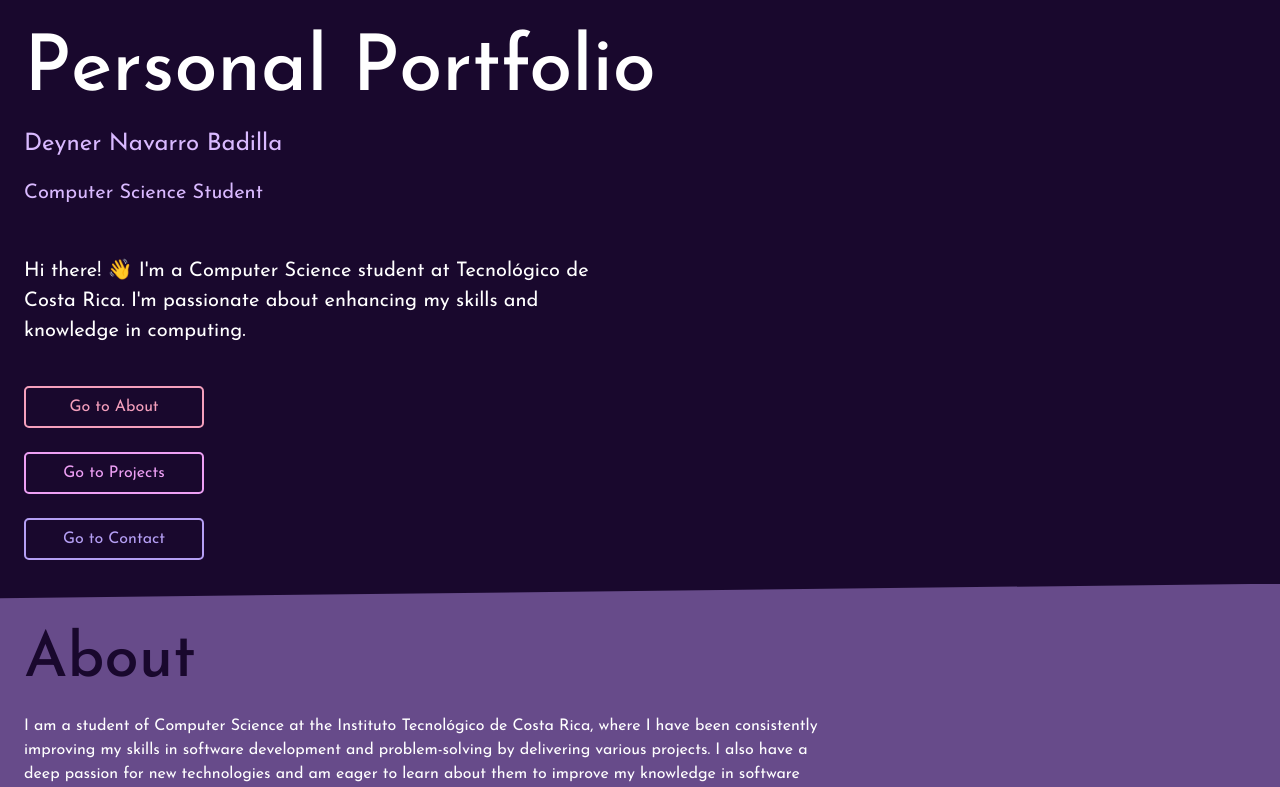
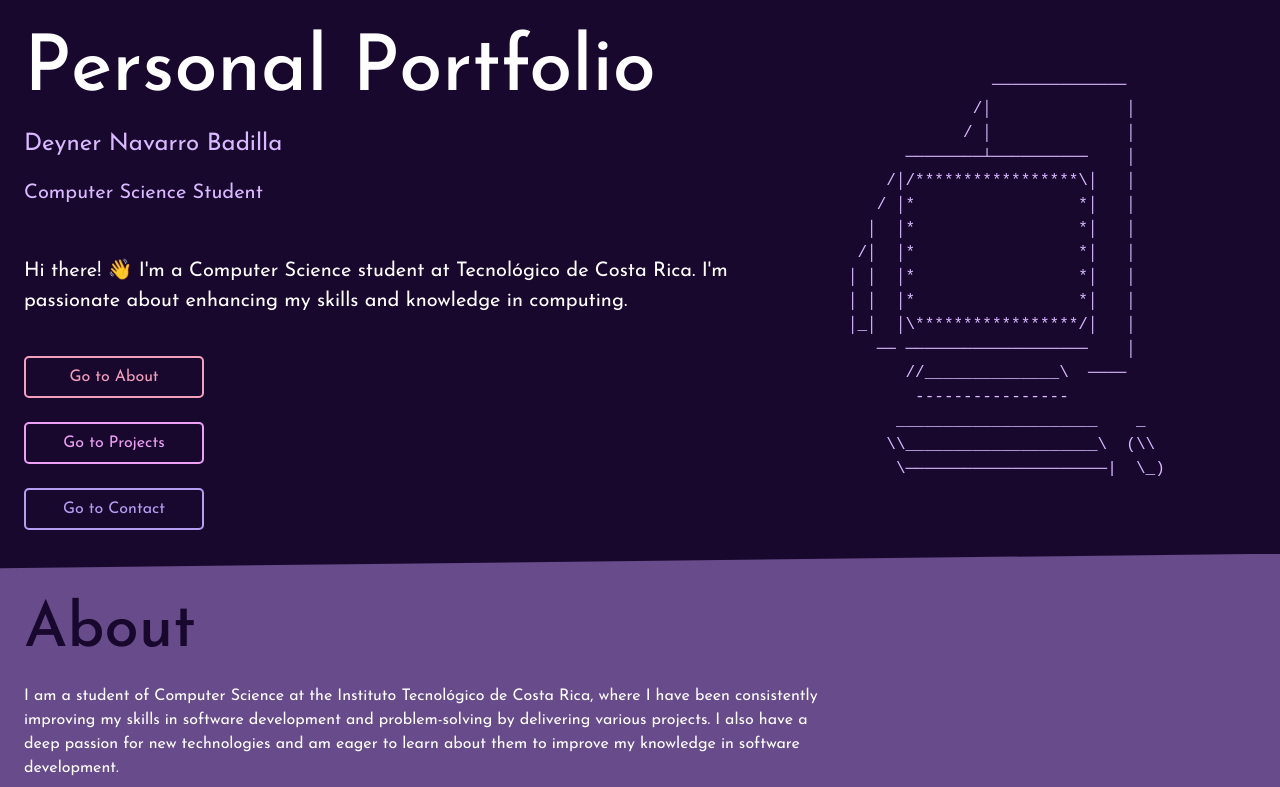
Before and after one commit to DeynerNB/PersonalPortfolio, an Angular app: page / in a window 1280 px wide. Shown: the top 787 px of the page. Built offline with nearby package versions, Linux system fonts and the light colour scheme.

Commit message:
refactor (Display ascii): Add ascii computer animation

```diff
--- /dev/null
+++ b/public/resources/computer_ascii.ts
@@ -0,0 +1,19 @@
+export const COMPUTER_ASCII = `
+               ──────────────
+             /│              │
+            / │              │
+      ────────┴──────────    │
+    /│/*****************\\│   │
+   / │*                 *│   │
+  │  │*                 *│   │
+ /│  │*                 *│   │
+│ │  │*                 *│   │
+│ │  │*                 *│   │
+│_│  │\\*****************/│   │
+   ── ───────────────────    │
+      //______________\\  ────
+       ----------------
+     _____________________    _
+    \\\\____________________\\  (\\\\
+     \\─────────────────────|  \\_)
+`
--- /dev/null
+++ b/src/app/components/display-ascii/display-ascii.component.css
@@ -0,0 +1,8 @@
+.ascii_container {
+    white-space: pre-wrap;
+    font-family: monospace;
+
+    color: var(--secondary_backgroundColor_variant);
+
+    min-width: 310px;
+}
--- /dev/null
+++ b/src/app/components/display-ascii/display-ascii.component.html
@@ -0,0 +1 @@
+<div class="ascii_container">{{ascii_value}}</div>
--- /dev/null
+++ b/src/app/components/display-ascii/display-ascii.component.ts
@@ -0,0 +1,39 @@
+import { Component } from '@angular/core';
+import { COMPUTER_ASCII } from '../../../../public/resources/computer_ascii';
+
+@Component({
+    selector: 'components-display-ascii',
+    standalone: true,
+    imports: [],
+    templateUrl: './display-ascii.component.html',
+    styleUrl: './display-ascii.component.css'
+})
+export class DisplayAsciiComponent {
+    ascii_design: string = COMPUTER_ASCII;
+    ascii_value: string = "";
+
+
+
+    ngOnInit() {
+        this.setPageTile()
+    }
+
+    setPageTile = (): void => {
+        let index: number = 1;
+        let speed: number = 10;
+
+        const typeTitle = (): void => {
+            if (index < this.ascii_design.length) {
+                this.ascii_value += this.ascii_design[ index ];
+
+                const offsetDelay: number = Math.random() * 10 + -5
+                speed -= offsetDelay;
+
+                index++;
+                setTimeout(typeTitle, speed)
+            }
+        };
+
+        typeTitle();
+    }
+}
--- a/src/app/components/main-section/main-section.component.html
+++ b/src/app/components/main-section/main-section.component.html
@@ -1,4 +1,5 @@
-<div class="p-4">
+<div class="p-4 row">
+    <div class="col-sm-12 col-md-7">
         <h1 class="main_title">{{page_title}}</h1>
 
         <div class="d-flex flex-column gap-3 mb-5">
@@ -7,7 +8,7 @@
         </div>
 
         <div class="row mb-4">
-        <p class="col-sm-12 col-md-6 fs-5">Hi there! 👋 I'm a Computer Science student at Tecnológico de Costa Rica. I'm passionate about enhancing my skills and knowledge in computing.</p>
+            <p class="col-sm-12 col-md-12 fs-5">Hi there! 👋 I'm a Computer Science student at Tecnológico de Costa Rica. I'm passionate about enhancing my skills and knowledge in computing.</p>
         </div>
 
         <div class="d-flex flex-column gap-4">
@@ -16,3 +17,7 @@
             <a href="#contact-section" class="title_button purple_button text-center link-underline-opacity-0">Go to Contact</a>
         </div>
     </div>
+    <div class="col-sm-12 col-md-5 d-flex justify-content-center align-items-center">
+        <components-display-ascii></components-display-ascii>
+    </div>
+</div>
```
Also changed, not shown: src/app/components/main-section/main-section.component.ts (+5 -2 lines). Lines whose indentation alone changed are shown as unchanged.
